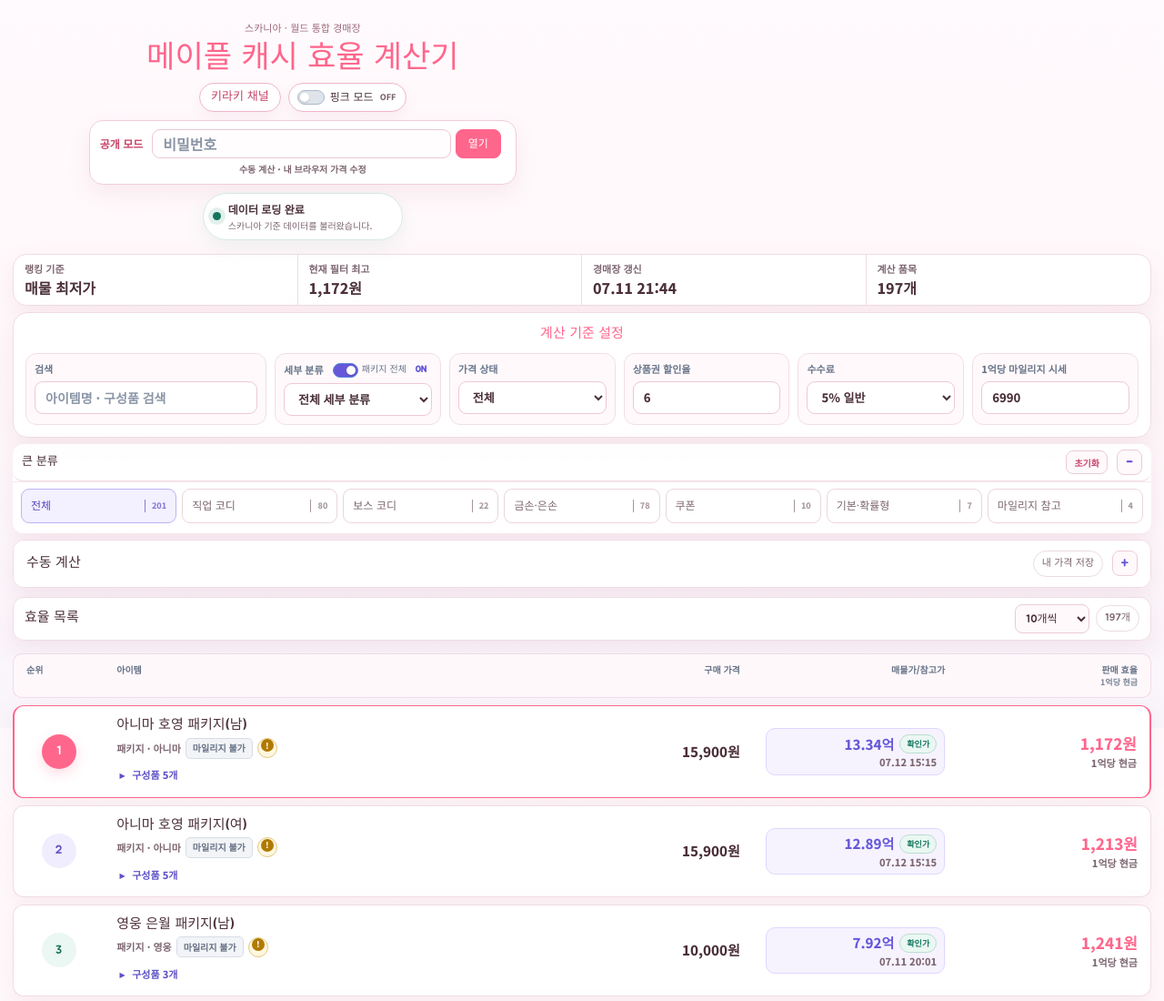
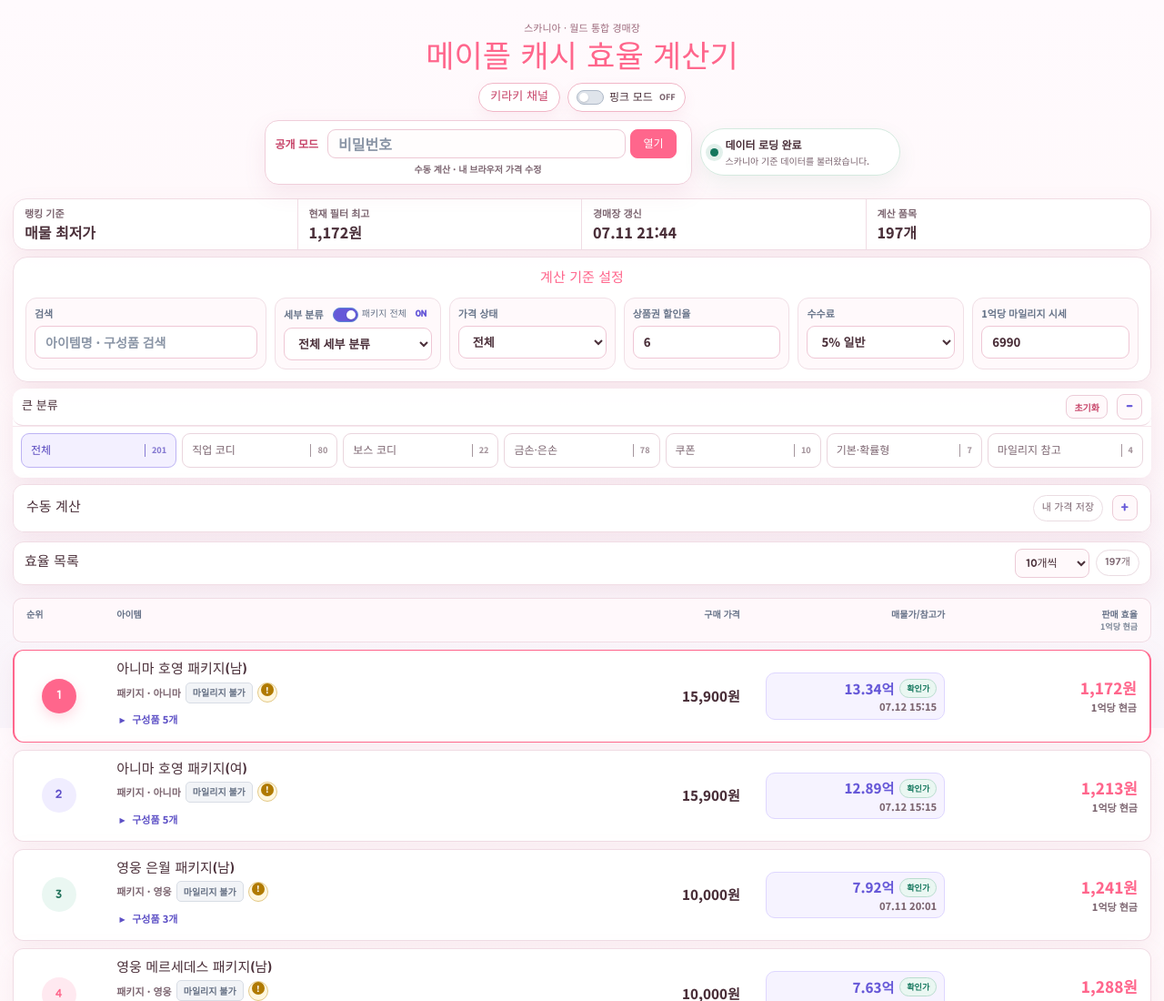
Before and after one commit to kiraki-lab/kiraki-spec-scanner, a website: page maple-cash-value/index.html in a window 1280 px wide. Shown: the top 1100 px of the page at 91% size. Drawn offline with Linux system fonts and the light colour scheme.

Commit message:
Keep header status cards on one row

```diff
--- a/maple-cash-value/styles.css
+++ b/maple-cash-value/styles.css
@@ -3749,3 +3749,11 @@ html[data-theme="pink"] .controls > .control-field {
     padding: 7px 8px 8px;
   }
 }
+
+.topbar {
+  grid-template-columns: minmax(0, 1fr);
+}
+
+.topbar-actions {
+  justify-self: stretch;
+}
```
